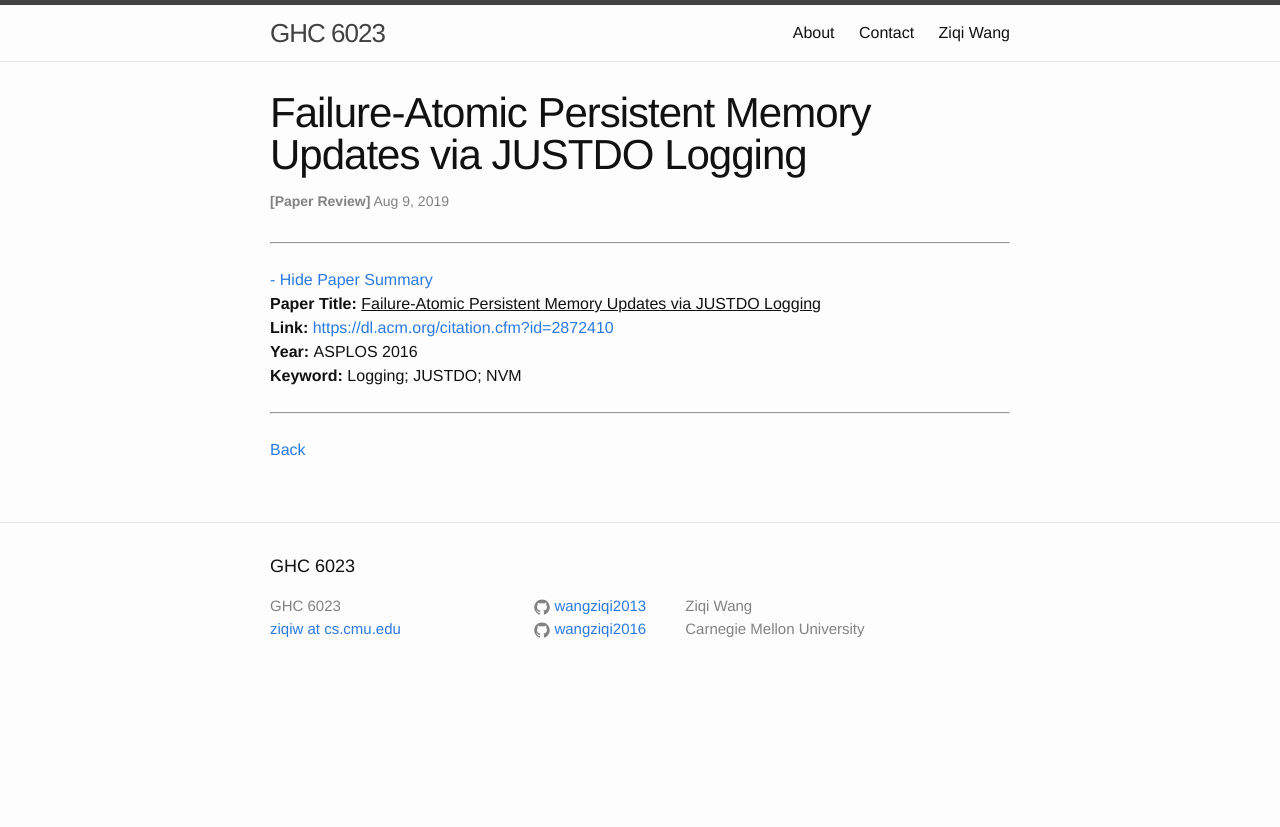
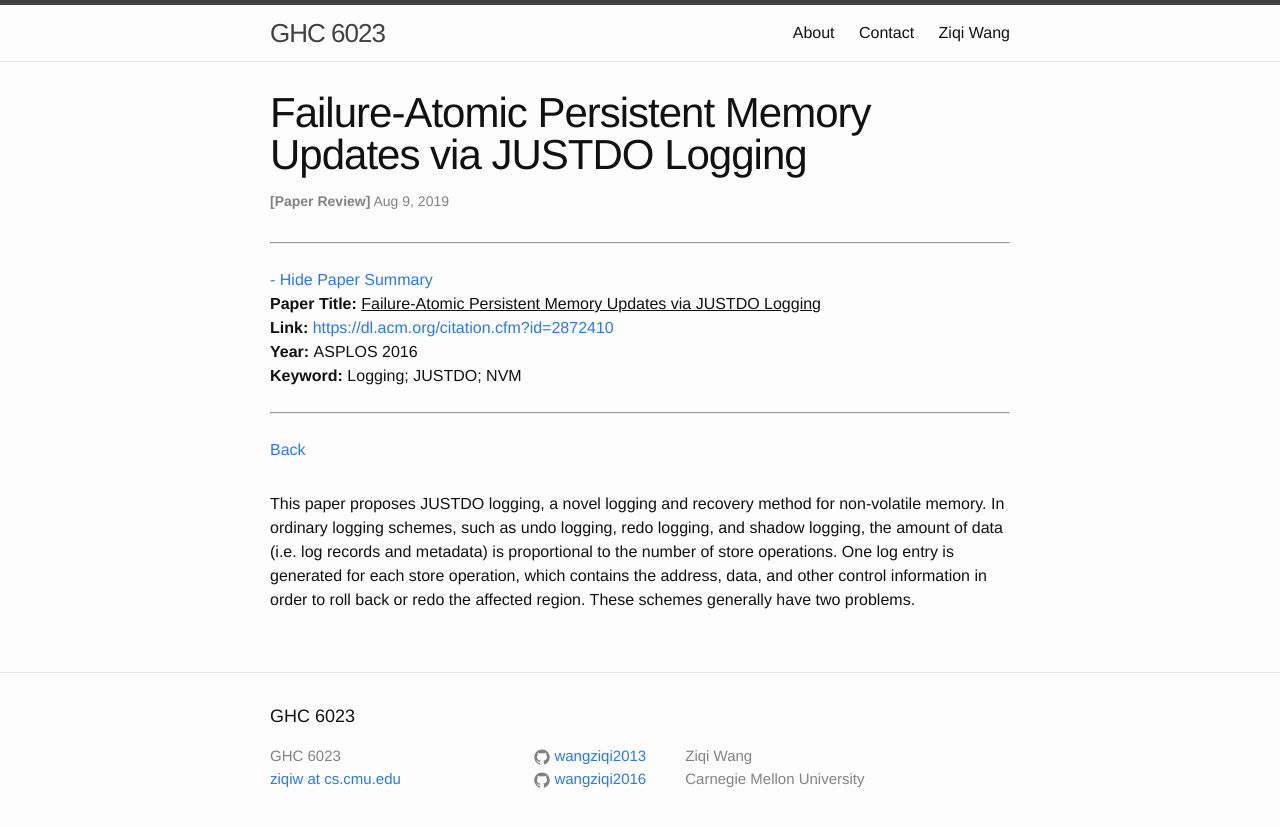
Before and after one commit to wangziqi2013/wangziqi2013.github.io, a Jekyll site: the page built from _posts/2019-08-08-justdo.markdown, in a window 1280 px wide. Shown: the top 827 px of the page. Built offline with Jekyll 4.4.1, drawn with Linux system fonts in a browser that asks for light colours.

Commit message:
Adding problems

```diff
--- a/_posts/2019-08-08-justdo.markdown
+++ b/_posts/2019-08-08-justdo.markdown
@@ -12,3 +12,8 @@ htm_cd:
 htm_cr:
 version_mgmt:
 ---
+
+This paper proposes JUSTDO logging, a novel logging and recovery method for non-volatile memory. In ordinary logging schemes,
+such as undo logging, redo logging, and shadow logging, the amount of data (i.e. log records and metadata) is proportional
+to the number of store operations. One log entry is generated for each store operation, which contains the address, data,
+and other control information in order to roll back or redo the affected region. These schemes generally have two problems.
```
